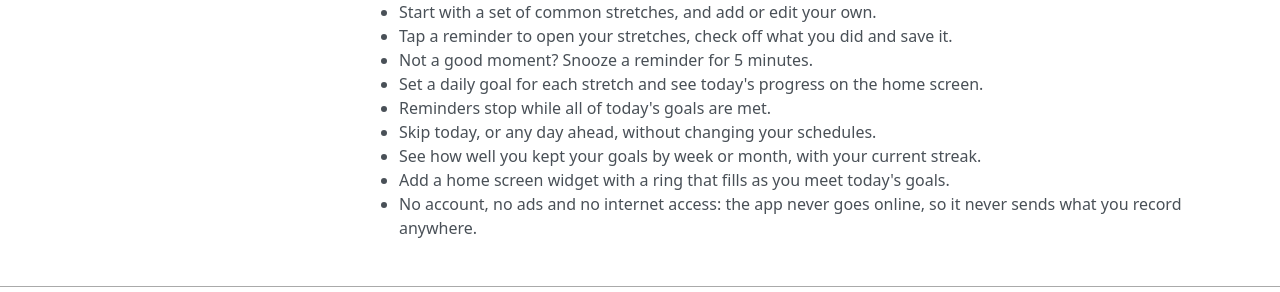
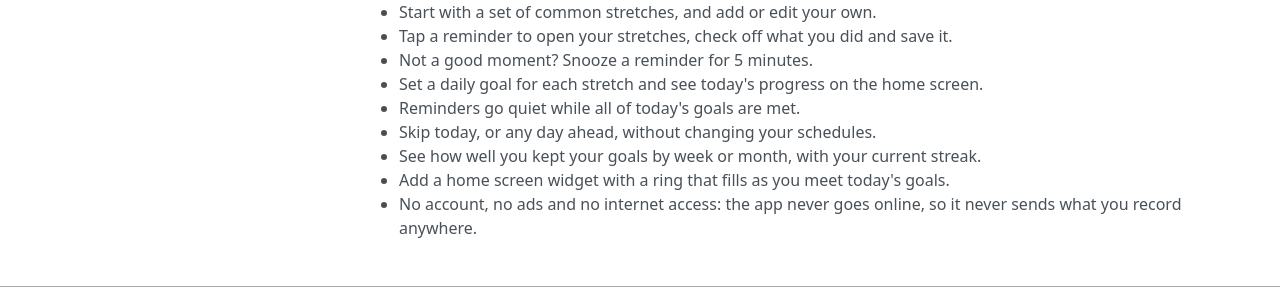
Before and after one commit to derekwinters/simple-stretch-android, an MkDocs documentation site: the page built from docs/store/listing.md, in a window 1280 px wide and 1273 px high. Shown: the part 930-1222 px from the top of the window. Built offline with MkDocs 1.6.1, drawn with Linux system fonts in a browser that asks for light colours; nearby versions of some CDN libraries.

Commit message:
docs(store): say reminders go quiet while goals are met
Co-Authored-By: Claude Opus 5.5 (1M context) <noreply@anthropic.com>

```diff
--- a/docs/store/listing.md
+++ b/docs/store/listing.md
@@ -42,7 +42,7 @@ Simple Stretch reminds you to stretch during the day, on a schedule you choose.
 - Tap a reminder to open your stretches, check off what you did and save it. <!-- SESS-001, SESS-002, SESS-003, NOTIF-002 -->
 - Not a good moment? Snooze a reminder for 5 minutes. <!-- NOTIF-008 -->
 - Set a daily goal for each stretch and see today's progress on the home screen. <!-- GOAL-001, GOAL-003, HOME-006 -->
-- Reminders stop while all of today's goals are met. <!-- GOAL-005, NOTIF-010 -->
+- Reminders go quiet while all of today's goals are met. <!-- GOAL-005, NOTIF-010 -->
 - Skip today, or any day ahead, without changing your schedules. <!-- SKIP-001, SKIP-002, SKIP-006 -->
 - See how well you kept your goals by week or month, with your current streak. <!-- TREND-004, TREND-005, TREND-006 -->
 - Add a home screen widget with a ring that fills as you meet today's goals. <!-- WIDGET-001, WIDGET-002, WIDGET-003 -->
```
Also changed, not shown: 1 other file.
